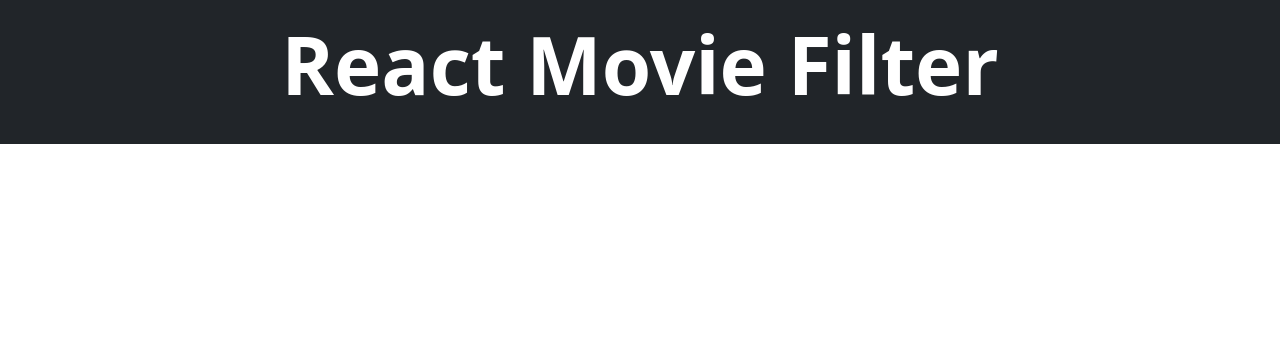
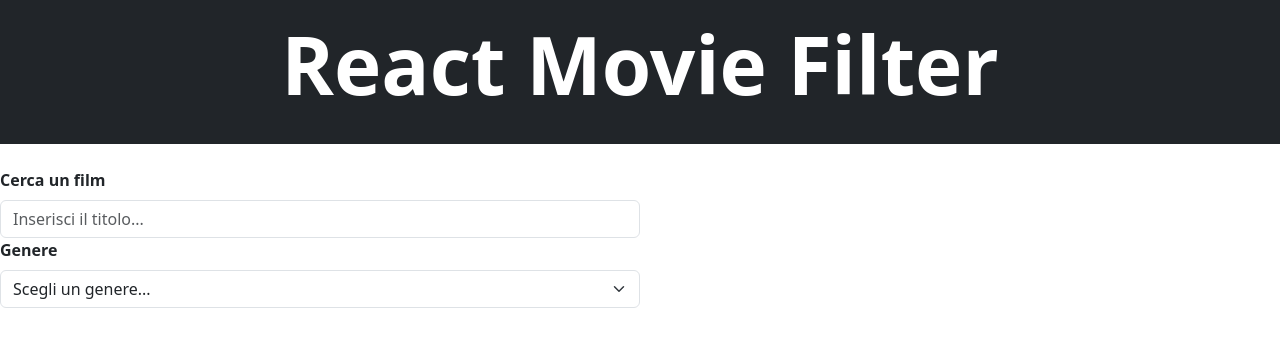
Before and after one commit to francesco-cassese/react-movie-filter, a React (Vite) app: page / in a window 1280 px wide. Shown: the top 346 px of the page. Built offline with nearby package versions, Linux system fonts and the light colour scheme.

Commit message:
feat: aggiunta struttura base degli input per la ricerca e il select

```diff
--- a/src/App.jsx
+++ b/src/App.jsx
@@ -1,9 +1,43 @@
 import { useState, useEffect } from 'react';
-import Header from './components/Header';
+import Header from './components/Header.jsx';
+import movieList from './data/movieList.js';
 
 function App() {
+  const [search, setSearch] = useState(movieList);
   return (
-    <Header />
+    <>
+      <Header />
+      <main>
+        <form>
+          <div>
+            <div className="col-md-6">
+              <label htmlFor="searchMovie" className="form-label fw-bold">
+                Cerca un film
+              </label>
+              <input
+                type="text"
+                className="form-control"
+                id="search-movie"
+                placeholder="Inserisci il titolo..."
+              />
+            </div>
+
+            <div className="col-md-6">
+              <label htmlFor="movieGenre" className="form-label fw-bold">
+                Genere
+              </label>
+              <select className="form-select" id="movieGenre" defaultValue="">
+                <option value="" disabled>Scegli un genere...</option>
+                <option value="azione">Azione</option>
+                <option value="commedia">Commedia</option>
+                <option value="drammatico">Drammatico</option>
+                <option value="fantascienza">Fantascienza</option>
+              </select>
+            </div>
+          </div>
+        </form>
+      </main>
+    </>
   );
 }
 export default App;
--- a/src/components/Header.jsx
+++ b/src/components/Header.jsx
@@ -1,10 +1,10 @@
 function Header() {
     return (
-        <header className="mb-4 bg-dark text-white custom-header">
+        <header className="mb-4 bg-dark text-white">
             <div className="container-fluid py-3">
                 <div className="row justify-content-center text-center">
                     <div className="col-lg-8">
-                        <h1 className="display-1 fw-bold mb-3 tracking-tight">
+                        <h1 className="display-1 fw-bold mb-3">
                             React Movie Filter
                         </h1>
                     </div>
```
